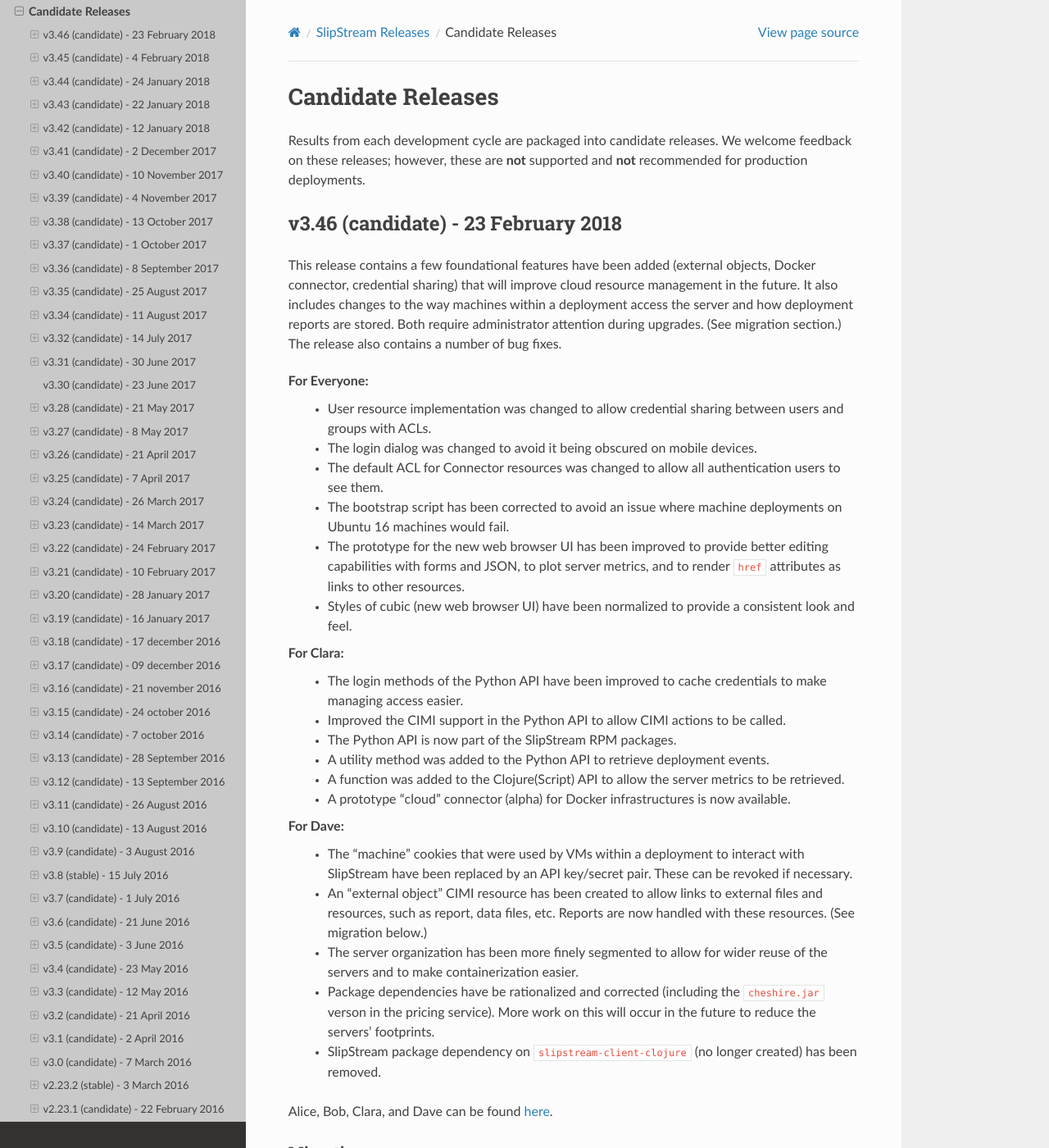
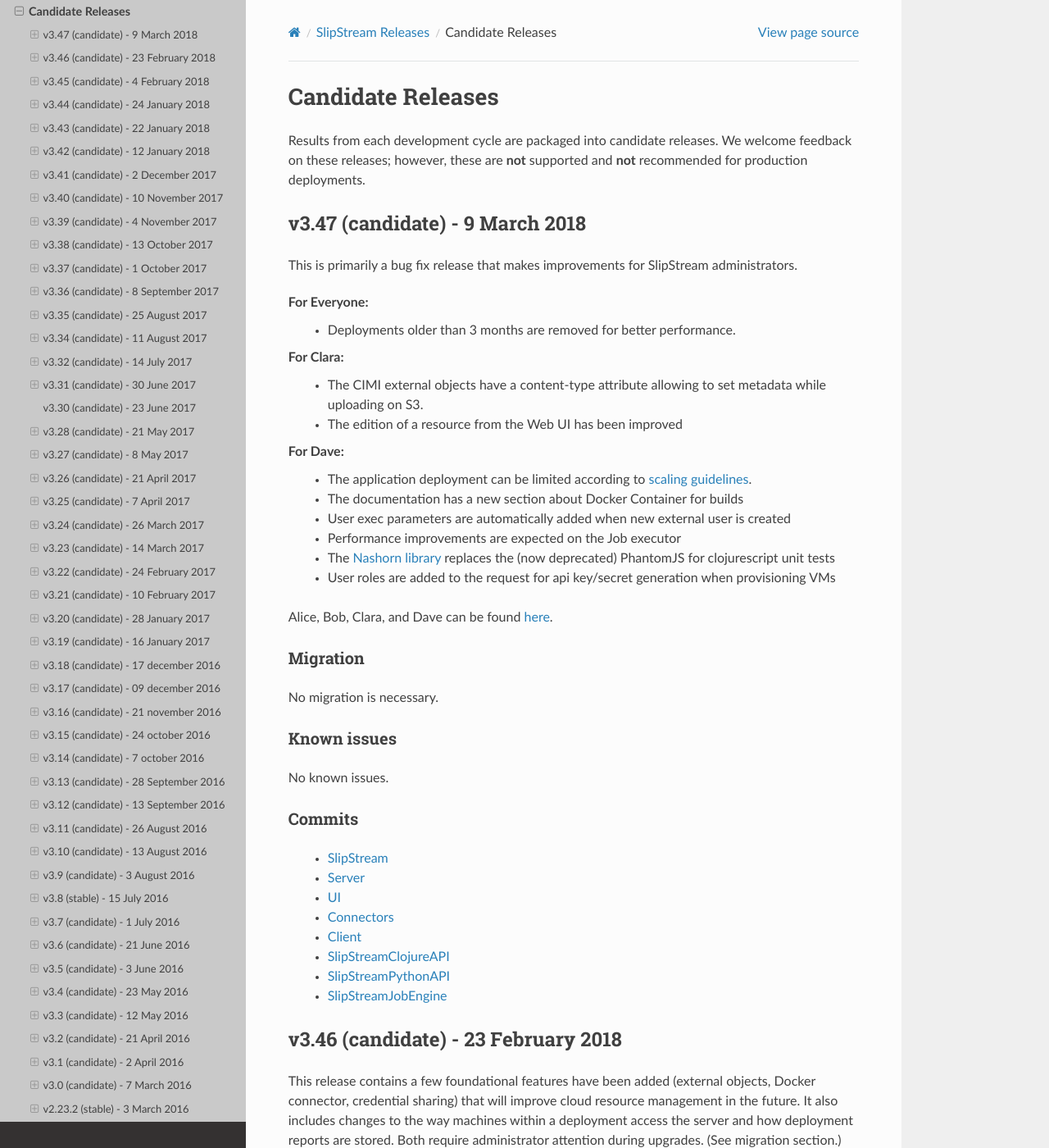
Before and after one commit to slipstream/SlipStreamDocumentation, a Sphinx documentation site: the page built from docs/release_notes/candidate_releases.rst, in a window 1280 px wide and 1400 px high. Shown: the whole window at 82% size. Built offline with Sphinx 7.4.7 and the Read the Docs theme 2.0.0, drawn with Linux system fonts in a browser that asks for light colours; some of the changed text lies outside the part shown.

Commit message:
Release notes for v3.47

```diff
--- a/docs/conf.py
+++ b/docs/conf.py
@@ -57,7 +57,7 @@
 
 # General information about the project.
 project = u'SlipStream Documentation'
-copyright = u'2017, SixSq'
+copyright = u'2018, SixSq'
 author = u'SixSq'
 
 # The version info for the project you're documenting, acts as replacement for
--- a/docs/release_notes/candidate_releases.rst
+++ b/docs/release_notes/candidate_releases.rst
@@ -5,6 +5,60 @@
 releases. We welcome feedback on these releases; however, these are
 **not** supported and **not** recommended for production deployments.
 
+
+
+v3.47 (candidate) - 9 March 2018
+------------------------------------
+
+This is primarily a bug fix release that makes improvements for
+SlipStream administrators.
+
+For Everyone:
+ - Deployments older than 3 months are removed for better performance.
+
+For Clara:
+ - The CIMI external objects have a content-type attribute
+   allowing to set metadata while uploading on S3.
+ - The edition of a resource from the Web UI has been improved
+
+For Dave:
+ - The application deployment can be limited
+   according to `scaling guidelines
+   <http://hn-docs.readthedocs.io/en/latest/researcher/scaling-guidelines.html>`_.
+ - The documentation has a new section about Docker Container for builds
+ - User exec parameters are automatically added when new external
+   user is created
+ - Performance improvements are expected on the Job executor
+ - The `Nashorn library <http://openjdk.java.net/projects/nashorn/>`_
+   replaces the (now deprecated) PhantomJS for clojurescript unit tests
+ - User roles are added to the request for api key/secret generation
+   when provisioning VMs
+
+Alice, Bob, Clara, and Dave can be found
+`here <http://sixsq.com/personae/>`_.
+
+Migration
+~~~~~~~~~
+
+No migration is necessary.
+
+Known issues
+~~~~~~~~~~~~
+
+No known issues.
+
+
+Commits
+~~~~~~~
+
+ -  `SlipStream <https://github.com/slipstream/SlipStream/compare/v3.46...v3.47>`__
+ -  `Server <https://github.com/slipstream/SlipStreamServer/compare/v3.46...v3.47>`__
+ -  `UI <https://github.com/slipstream/SlipStreamUI/compare/v3.46...v3.47>`__
+ -  `Connectors <https://github.com/slipstream/SlipStreamConnectors/compare/v3.46...v3.47>`__
+ -  `Client <https://github.com/slipstream/SlipStreamClient/compare/v3.46...v3.47>`__
+ -  `SlipStreamClojureAPI <https://github.com/slipstream/SlipStreamClojureAPI/compare/v3.46...v3.47>`__
+ -  `SlipStreamPythonAPI <https://github.com/slipstream/SlipStreamPythonAPI/compare/v3.46...v3.47>`__
+ -  `SlipStreamJobEngine <https://github.com/slipstream/SlipStreamJobEngine/compare/v3.46...v3.47>`__
 
 v3.46 (candidate) - 23 February 2018
 ------------------------------------
```
